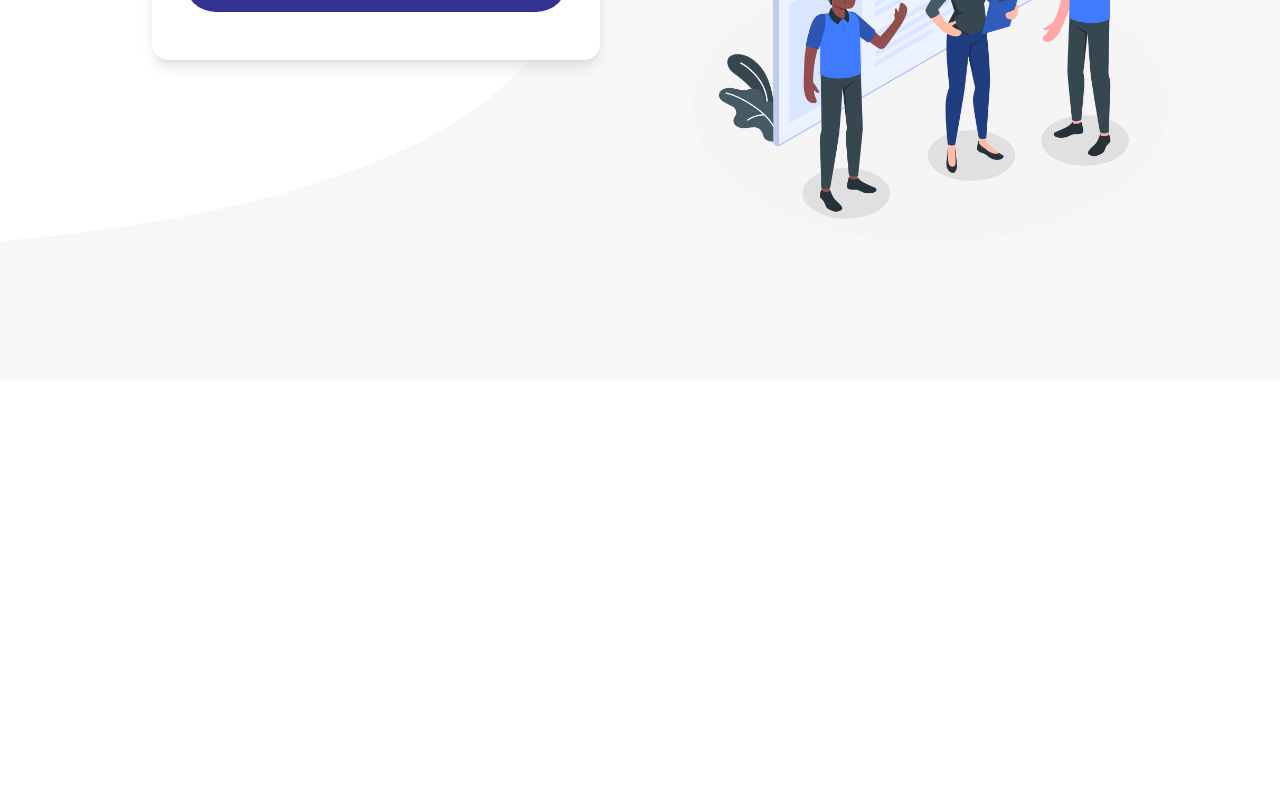
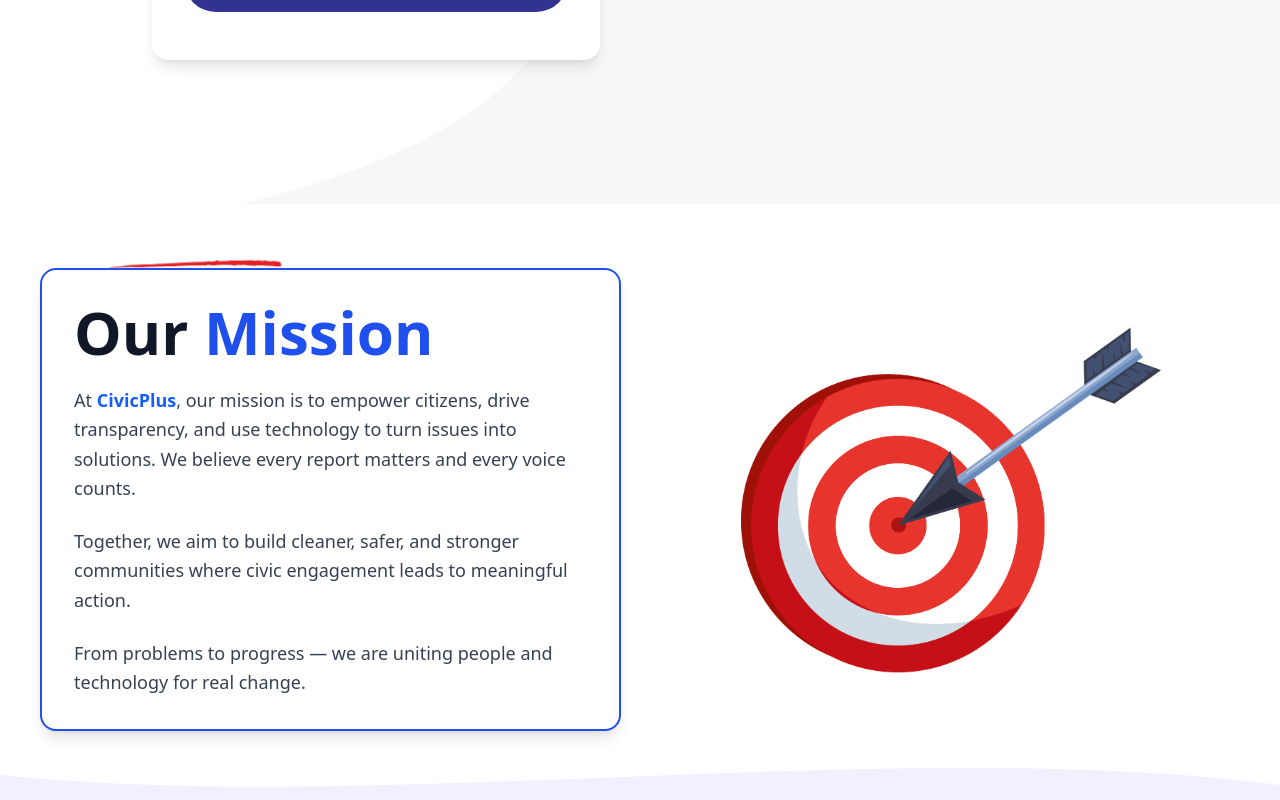
Before and after one commit to RahulHeer150/civic-, a React (Vite) app in the folder client/: page /about in a window 1280 px wide. Shown: the part 580-1380 px from the top of the page. Built offline with nearby package versions, Linux system fonts and the light colour scheme; no server answers.

Commit message:
about us page

```diff
--- a/client/src/components/Aboutus.jsx
+++ b/client/src/components/Aboutus.jsx
@@ -67,12 +67,10 @@
 // };
 // export default Aboutus;
 
-
-
 import React, { useState, useRef, useEffect } from "react";
 import gsap from "gsap";
 import { ScrollTrigger } from "gsap/ScrollTrigger";
-import about from "../assets/abt.png";
+import about from "../assets/about.png";
 import underline from "../assets/underline.png";
 import backgroundImage from "../assets/bg-integratedweb-2.svg";
 import OurMission from "./OurMission";
@@ -133,13 +131,13 @@ const About = () => {
           scrollTrigger: {
             trigger: aboutRef.current,
             start: "top 85%",
-            toggleActions: "play none none reverse"
+            toggleActions: "play none none reverse",
           },
           y: 60,
           opacity: 0,
           duration: 0.7,
           stagger: 0.12,
-          ease: "power3.out"
+          ease: "power3.out",
         });
       }
     }, aboutRef);
@@ -207,11 +205,11 @@ const ContentSection = () => {
           trigger: contentRef.current,
           start: "top bottom",
           end: "top center",
-          scrub: 1
+          scrub: 1,
         },
         y: 100,
         opacity: 0,
-        duration: 1
+        duration: 1,
       });
     });
 
@@ -231,7 +229,7 @@ const ContentSection = () => {
         src={underline}
         className="absolute top-[-4rem] sm:top-[-4rem] md:top-[-5rem] left-1/2 transform -translate-x-1/2 w-48 sm:w-56 md:w-72"
       />
-      <img src={about} className="pt-10 sm:pt-12 md:pt-20 mx-auto" />
+      <img src={about} className="" />
     </div>
   );
 };
@@ -246,12 +244,12 @@ const Aboutus = () => {
           trigger: layoutRef.current,
           start: "top center",
           end: "bottom center",
-          toggleActions: "play none none reverse"
+          toggleActions: "play none none reverse",
         },
         y: 100,
         opacity: 0,
         duration: 1,
-        stagger: 0.2
+        stagger: 0.2,
       });
     });
 
@@ -280,9 +278,8 @@ const Aboutus = () => {
           <ContentSection />
         </div>
       </div>
-          <OurMission/>
+      <OurMission />
     </div>
-
   );
 };
 
--- a/client/src/components/OurMission.jsx
+++ b/client/src/components/OurMission.jsx
@@ -1,7 +1,108 @@
+// import React, { useEffect, useRef } from "react";
+// import gsap from "gsap";
+// import { ScrollTrigger } from "gsap/ScrollTrigger";
+// import MissionImg from "../assets/Mission.png";
+// import underline from "../assets/underline.png"
+
+// gsap.registerPlugin(ScrollTrigger);
+
+// const OurMission = () => {
+//   const sectionRef = useRef(null);
+
+//   useEffect(() => {
+//     const ctx = gsap.context(() => {
+//       const text = sectionRef.current.querySelector(".mission-text");
+//       const image = sectionRef.current.querySelector(".mission-image");
+
+//       // Text slides from left
+//       gsap.from(text, {
+//         scrollTrigger: {
+//           trigger: sectionRef.current,
+//           start: "top 80%",
+//           toggleActions: "play none none reverse",
+//         },
+//         x: -100,
+//         opacity: 0,
+//         duration: 1.8,
+//         ease: "power3.out",
+//       });
+
+//       // Image slides from right
+//       gsap.from(image, {
+//         scrollTrigger: {
+//           trigger: sectionRef.current,
+//           start: "top 80%",
+//           toggleActions: "play none none reverse",
+//         },
+//         x: 100,
+//         opacity: 0,
+//         duration: 1.8,
+//         ease: "power3.out",
+//       });
+//     }, sectionRef);
+
+//     return () => ctx.revert();
+//   }, []);
+
+//   return (
+//     <section
+//       ref={sectionRef}
+//       className="w-full bg-white text-gray-900 py-16 px-3 md:px-10 overflow-hidden"
+//     >
+//       <div className="max-w-7xl mx-auto gap-10 items-center md:flex">
+//         {/* Left Side - Content */}
+//         <div
+//           className="mission-text w-full md:w-full mb-10 p-6
+//           md:shadow-lg md:border-4 md:border-blue-600 md:rounded-2xl
+//           lg:border-0 lg:rounded-none lg:shadow-none"
+//         >
+//           <h1 className="text-4xl sm:text-5xl md:text-6xl font-bold flex items-center justify-center sm:justify-start">
+//                  <span className="mr-2">Our</span>
+//                  <span className="text-[#1f4fed]">Mission</span>
+//                </h1>
+//                <img
+//                  src={underline}
+//                  className="absolute top-[-4rem] sm:top-[-4rem] md:top-[-5rem] left-1/2 transform -translate-x-1/2 w-48 sm:w-56 md:w-72"
+//                />
+//           <p className="text-lg text-gray-700 mb-6 leading-relaxed">
+//             At <span className="font-semibold text-blue-600">CivicPlus</span>,
+//             our mission is to empower citizens, drive transparency, and use
+//             technology to turn issues into solutions. We believe every report
+//             matters and every voice counts.
+//           </p>
+//           <p className="text-lg text-gray-700 mb-6 leading-relaxed">
+//             Together, we aim to build cleaner, safer, and stronger communities
+//             where civic engagement leads to meaningful action.
+//           </p>
+//           <p className="text-lg text-gray-700 leading-relaxed">
+//             From problems to progress — we are uniting people and technology for
+//             real change.
+//           </p>
+//         </div>
+
+//         {/* Right Side - Image */}
+//         <div className="mission-image w-full md:w-1/2 h-auto  rounded-2xl flex items-center justify-center border border-gray-200">
+//           <img
+//             src={MissionImg}
+//             alt="Our Mission"
+//             height={500}
+//             width={500}
+//             loading="lazy"
+//             className="max-w-full h-auto hidden md:block"
+//           />
+//         </div>
+//       </div>
+//     </section>
+//   );
+// };
+
+// export default OurMission;
+
 import React, { useEffect, useRef } from "react";
 import gsap from "gsap";
 import { ScrollTrigger } from "gsap/ScrollTrigger";
 import MissionImg from "../assets/Mission.png";
+import underline from "../assets/underline.png";
 
 gsap.registerPlugin(ScrollTrigger);
 
@@ -10,35 +111,28 @@ const OurMission = () => {
 
   useEffect(() => {
     const ctx = gsap.context(() => {
-      const text = sectionRef.current.querySelector(".mission-text");
-      const image = sectionRef.current.querySelector(".mission-image");
-
-      // Text slides from left
-      gsap.from(text, {
+      gsap.from(".mission-text", {
         scrollTrigger: {
           trigger: sectionRef.current,
-          start: "top 80%",
-          toggleActions: "play none none reverse",
+          start: "top 85%",
         },
-        x: -100,
+        x: -80,
         opacity: 0,
-        duration: 1.8,
+        duration: 1.5,
         ease: "power3.out",
       });
 
-      // Image slides from right
-      gsap.from(image, {
+      gsap.from(".mission-image", {
         scrollTrigger: {
           trigger: sectionRef.current,
-          start: "top 80%",
-          toggleActions: "play none none reverse",
+          start: "top 85%",
         },
-        x: 100,
+        x: 80,
         opacity: 0,
-        duration: 1.8,
+        duration: 1.5,
         ease: "power3.out",
       });
-    }, sectionRef);
+    });
 
     return () => ctx.revert();
   }, []);
@@ -46,41 +140,51 @@ const OurMission = () => {
   return (
     <section
       ref={sectionRef}
-      className="w-full bg-white text-gray-900 py-16 px-3 md:px-10 overflow-hidden"
+      className="w-full bg-white text-gray-900 py-16 px-4 md:px-10 overflow-hidden"
     >
-      <div className="max-w-7xl mx-auto gap-10 items-center md:flex">
-        {/* Left Side - Content */}
-        <div
-          className="mission-text w-full md:w-full mb-10 p-6
-          md:shadow-lg md:border-4 md:border-blue-600 md:rounded-2xl
-          lg:border-0 lg:rounded-none lg:shadow-none"
-        >
-          <h2 className="text-4xl font-bold mb-6">Our Mission</h2>
+      <div className="max-w-7xl mx-auto flex flex-col lg:flex-row items-center gap-10">
+
+        {/* ---------- LEFT SIDE TEXT BOX ---------- */}
+        <div className="mission-text w-full lg:w-1/2 border-2 border-[#1f4fed] rounded-2xl shadow-lg p-8 bg-white">
+
+          {/* Title + Underline */}
+          <div className="relative inline-block mb-6">
+            <h1 className="text-4xl sm:text-5xl md:text-6xl font-bold">
+              Our <span className="text-[#1f4fed]">Mission</span>
+            </h1>
+
+            {/* underline now sits directly under text */}
+            <img
+              src={underline}
+              alt="underline"
+              className="absolute left-0 w-28 sm:w-40 md:w-52 lg:w-60 -bottom-2"
+            />
+          </div>
+
           <p className="text-lg text-gray-700 mb-6 leading-relaxed">
-            At <span className="font-semibold text-blue-600">CivicPlus</span>,
-            our mission is to empower citizens, drive transparency, and use
-            technology to turn issues into solutions. We believe every report
-            matters and every voice counts.
+            At <span className="font-semibold text-blue-600">CivicPlus</span>, our mission is
+            to empower citizens, drive transparency, and use technology to turn
+            issues into solutions. We believe every report matters and every
+            voice counts.
           </p>
+
           <p className="text-lg text-gray-700 mb-6 leading-relaxed">
             Together, we aim to build cleaner, safer, and stronger communities
             where civic engagement leads to meaningful action.
           </p>
+
           <p className="text-lg text-gray-700 leading-relaxed">
             From problems to progress — we are uniting people and technology for
             real change.
           </p>
         </div>
 
-        {/* Right Side - Image */}
-        <div className="mission-image w-full md:w-1/2 h-auto  rounded-2xl flex items-center justify-center border border-gray-200">
+        {/* ---------- RIGHT SIDE IMAGE ---------- */}
+        <div className="mission-image w-full lg:w-1/2 flex justify-center">
           <img
             src={MissionImg}
-            alt="Our Mission"
-            height={500}
-            width={500}
-            loading="lazy"
-            className="max-w-full h-auto hidden md:block"
+            alt="Mission"
+            className="max-w-[420px] w-full hidden md:block"
           />
         </div>
       </div>
```
